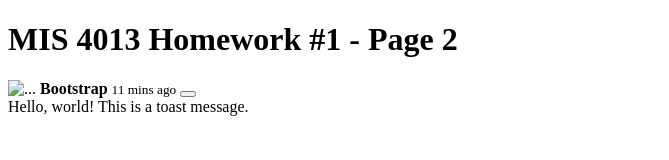
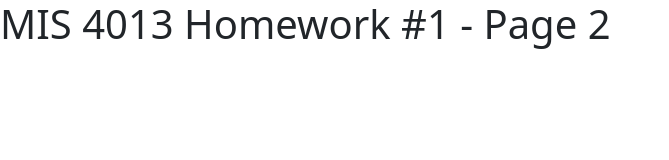
Before and after one commit to skarlettespinoza/MIS-4013-HW1, a plain HTML site: page page2.html in a window 1280 px wide. Shown: the whole page, without its empty margins (0-669 px from the left). Drawn offline with nearby package versions, Linux system fonts and the light colour scheme.

Commit message:
Update page2.html

```diff
--- a/page2.html
+++ b/page2.html
@@ -4,19 +4,10 @@
     <meta charset="utf-8">
     <meta name="viewport" content="width=device-width, initial-scale=1">
     <title>HW #1 Page 2</title>
+    <link href="https://cdn.jsdelivr.net/npm/bootstrap@5.3.3/dist/css/bootstrap.min.css" rel="stylesheet" integrity="sha384-QWTKZyjpPEjISv5WaRU9OFeRpok6YctnYmDr5pNlyT2bRjXh0JMhjY6hW+ALEwIH" crossorigin="anonymous">
   </head>
   <body>
     <h1>MIS 4013 Homework #1 - Page 2</h1>
-    <div class="toast" role="alert" aria-live="assertive" aria-atomic="true">
-      <div class="toast-header">
-        <img src="..." class="rounded me-2" alt="...">
-        <strong class="me-auto">Bootstrap</strong>
-        <small>11 mins ago</small>
-        <button type="button" class="btn-close" data-bs-dismiss="toast" aria-label="Close"></button>
-      </div>
-      <div class="toast-body">
-        Hello, world! This is a toast message.
-      </div>
-    </div>
+    <script src="https://cdn.jsdelivr.net/npm/bootstrap@5.3.3/dist/js/bootstrap.bundle.min.js" integrity="sha384-YvpcrYf0tY3lHB60NNkmXc5s9fDVZLESaAA55NDzOxhy9GkcIdslK1eN7N6jIeHz" crossorigin="anonymous"></script>
   </body>
 </html>
```
